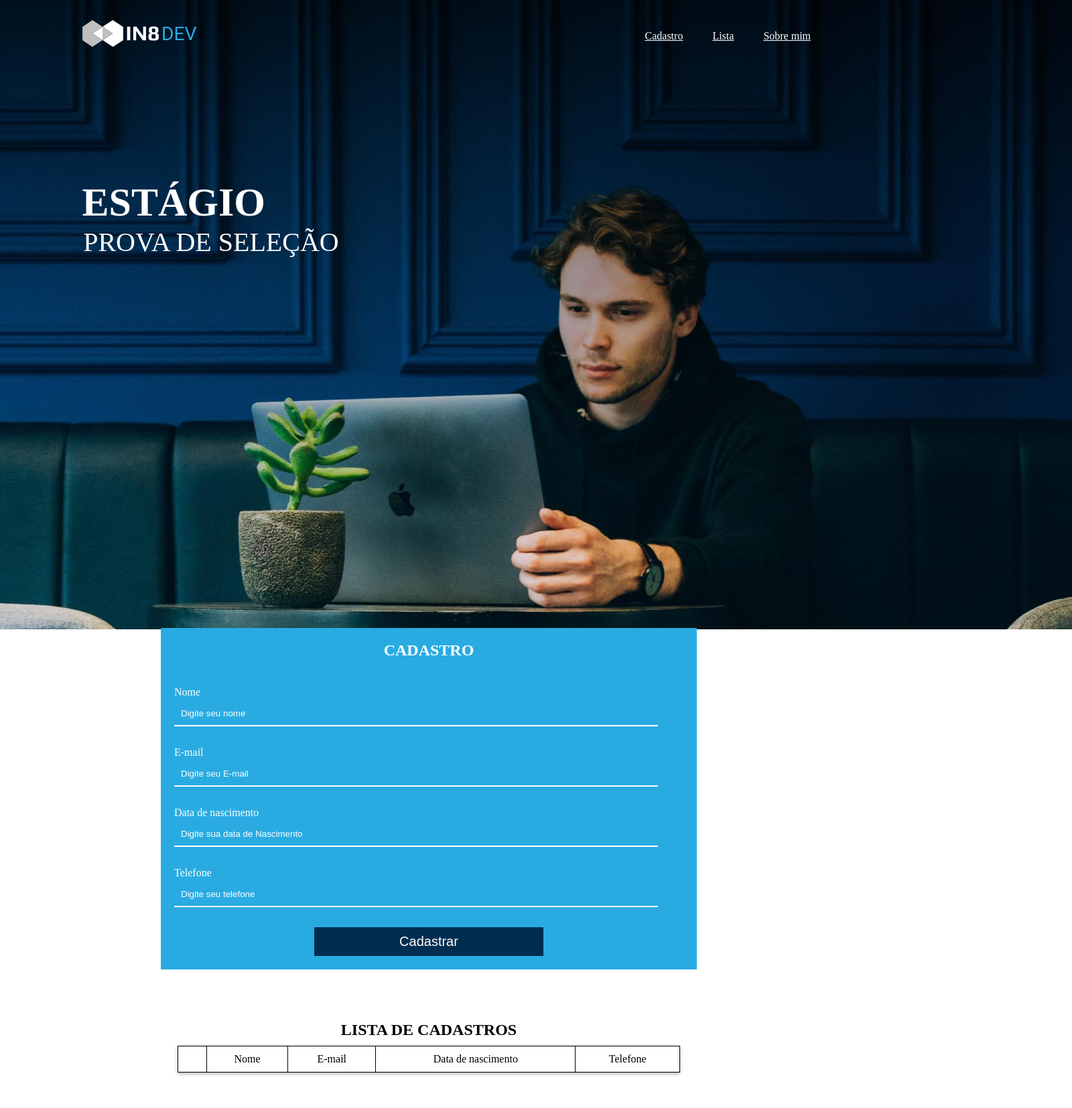
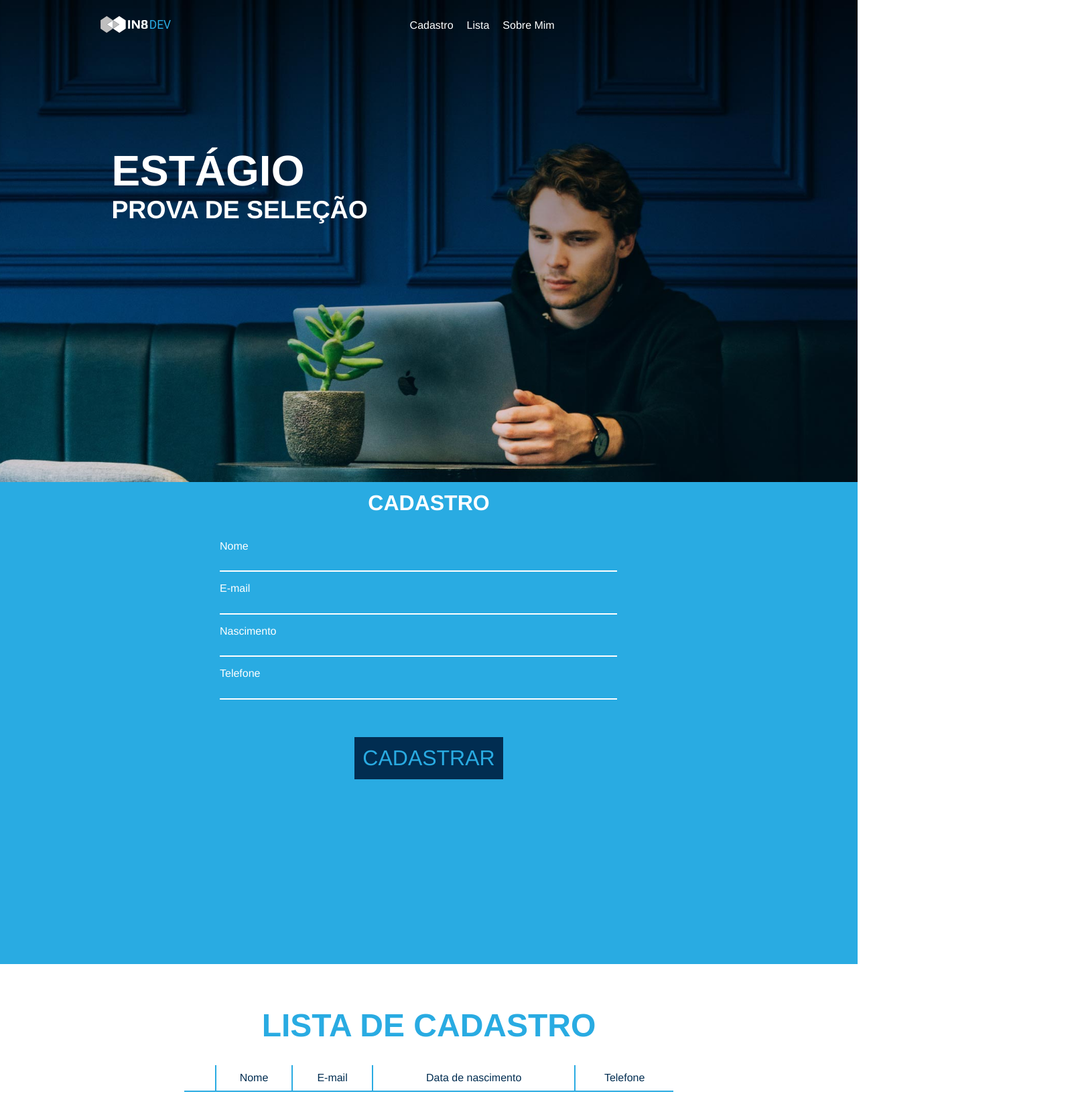
Before and after one commit to SantosCharles/prova-dev, a plain HTML site: page index.html in a window 1280 px wide. Shown: the top 1655 px of the page at 67% size, 1600 px wide, since content can reach past the window. Drawn offline with Linux system fonts and the light colour scheme.

Commit message:
Melhoria Layout

```diff
--- a/css/style.css
+++ /dev/null
@@ -1,188 +0,0 @@
-* {
-  margin: 0;
-  padding: 0;
-  box-sizing: border-box;
-}
-
-body {
-
-}
-
-main {
-  flex-direction: column;
-
-  display: flex;
-  justify-content: center;
-  align-items: center;
-}
-
-.header {
-  position: relative;
-}
-
-.img-background {
-  display: flex;
-  background-size: cover;
-  position: absolute;
-  width: -80px ;
-  top: 0;
-
-}
-
-.img-logo {
-  display: flex;
-  position: relative;
-  height: 40px;
-  right: 220px;
-}
-
-.cabecalho {
-  padding: 30px;
-  left: 250px;
-}
-
-.cabecalho-titulo {
-  display: flex;
-  position: relative;
-  font-size: 40px;
-  right: 29%;
-  top: 150px;
-  color: white;
-}
-
-span {
-  display: flex;
-  position: relative;
-  right: 41.5%;
-  top: 70px;
-}
-
-.cabecalho-item {
-  display: flex;
-  position: relative;
-  color: white;
-  display: inline;
-  margin: 20px;
-  top: -25px;
-  left: 600px;
-}
-
-.cadastro {
-  background: #29abe2;
-  width: 100%;
-  max-width: 100vh;
-  overflow: hidden;
-  position: relative;
-  top: 751px;
-}
-
-.titulo {
-  display: flex;
-  justify-content: center;
-  color: white;
-  padding: 20px;
-}
-
-.formulario {
-  padding: 20px;
-}
-
-.formulario-item {
-  margin-bottom: 10px;
-  padding-bottom: 20px;
-  position: relative;
-}
-
-.formulario-item label {
-  color: white;
-  display: inline-block;
-  margin-bottom: 5px;
-}
-
-.formulario-item input {
-  border-left: 0;
-  border-right: 0;
-  border-top: 0;
-  outline: 0;
-  border-bottom-color: white;
-
-  background: none;
-  display: block;
-  width: 95%;
-  padding: 10px;
-}
-
-input::placeholder {
-  color: white;
-}
-
-.formulario-button {
-  display: flex;
-  justify-content: center;
-}
-
-.button {
-  background-color: #012d51;
-  color: white;
-  border: none;
-  font-size: 20px;
-  width: 45%;
-  padding: 10px;
-  transition: all ease 0.5;
-}
-
-.button:hover {
-  background-color: #044275;
-}
-
-.lista {
-  flex-direction: column;
-  padding: 50px;
-  display: flex;
-  position: relative;
-  top: 48em;
-}
-.lista-titulo {
-  padding: 10px;
-  text-align: center;
-}
-
-.tabela {
-  border-collapse: collapse;
-  border: 1px solid white;
-  box-shadow: 0 2px 5px rgba(0, 0, 0, 0.3);
-  width: 750px;
-  max-width: 100%;
-  overflow: hidden;
-  position: relative;
-}
-
-.tabela td {
-  border: 1px solid;
-  padding: 10px;
-  text-align: center;
-}
-
-.tabela-item {
-  border-top: 0;
-  border: 1px solid white;
-}
-
-.tabela-item-1 {
-  border-top: 0;
-  border-left: 0;
-  border: 1px solid white;
-}
-
-.tabela-item-2 {
-  border-top: 0;
-  border-right: 0;
-  border-color: white;
-}
-
-footer {
-  display: flex;
-  align-items: flex-end;
-  position: relative;
-  top: 100em;
-}
--- a/index.html
+++ b/index.html
@@ -1,68 +1,71 @@
 <!DOCTYPE html>
-<html lang="pt-BR">
+<html lang="pt-br">
 <head>
-        <meta charset="utf-8">
-        <title>Estágio | Prova de seleção</title>
-        <meta name="description" content="">
-        <meta name="viewport" content="width=device-width, initial-scale=1">
-        <link rel="stylesheet" href="css/style.css">
+    <meta charset="UTF-8">
+    <meta name="viewport" content="width=device-width, initial-scale=1.0">
+    <title>IN8 | DEVops</title>
+    <link rel="stylesheet" href="css/styles.css">
 </head>
 <body>
-      <main>
-            <div class="img-background">
-              <img src="images/index-image.jpg" alt="Imagem background" />
+    <header id="main-banner">
+        <div class="nav-container">
+            <a href="#" class="brand">
+                <i class="fas fa-brain"></i>IN8..................
+            </a>
+            <nav>
+                <ul class="nav-container-navbar">
+                    <li>
+                        <a href="#">Cadastro</a>
+                    </li>
+                    <li>
+                        <a href="#">Lista</a>
+                    </li>
+                    <li>
+                        <a href="#">Sobre Mim</a>
+                    </li>
+                </ul>
+            </nav>
+            <a href="#" class="brand2">
+                <i class="fas fa-bars">BU</i>
+            </a>
         </div>
-        <section class="header">
-            <nav class="cabecalho">
-              <div class="img-logo">
-                <img src="images/logo-in8-dev.svg" alt="Logo IN8" />
+        <div class="title-container">
+            <h1>ESTÁGIO</h1>
+            <h3>PROVA DE SELEÇÃO</h3>
         </div>
-              <a class="cabecalho-item" href="#">Cadastro</a>
-              <a class="cabecalho-item" href="#">Lista</a>
-              <a class="cabecalho-item" href="#">Sobre mim</a>
-            </nav>
-            <div class="cabecalho-titulo">
-              <h1>ESTÁGIO</h1>
-                <span>PROVA DE SELEÇÃO</span>
-            </div>
-        </section>
-
-        <section class="cadastro">
-            <div class="titulo">
-                <h1>CADASTRO</h1>
-            </div>
+    </header>
+    <main class="cad-container">
+        <h2>Cadastro</h2>
+        <div class="formulario-container">
             <form id="formulario" class="formulario">
                 <div class="formulario-item">
                     <label for="nome">Nome</label>
-                    <input type="text" name="nome" id="nome" placeholder="Digite seu nome"/>
-            </div>
+                    <input type="text" name="nome" id="nome">
                 </div>
                 <div class="formulario-item">
                     <label for="email">E-mail</label>
-                    <input type="email" name="email" id="email"  placeholder="Digite seu E-mail">
+                    <input type="email" name="email" id="email">
                 </div>
                 <div class="formulario-item">
-                    <label for="nasc">Data de nascimento</label>
-                    <input type="text" name="nasc" id="nasc" placeholder="Digite sua data de Nascimento">
+                    <label for="nasc">Nascimento</label>
+                    <input type="text" name="nasc" id="nasc">
                 </div>
                 <div class="formulario-item">
                     <label for="tel">Telefone</label>
-                    <input type="tel" name="tel" data-js="phone" id="tel" placeholder="Digite seu telefone">
+                    <input type="tel" name="tel" data-js="phone" id="tel">
+                </div>
+            </form>
         </div>
         <div class="formulario-button">
-                    <input type="button" class="button" value="Cadastrar" onclick="cadPessoa(nome.value, email.value, nasc.value, tel.value)">
+            <input type="button" class="btn" value="Cadastrar" onclick="cadPessoa(nome.value, email.value, nasc.value, tel.value)">
         </div>
-            </form>
-        </section>
-
-        <section class="lista">
-            <div class="lista-titulo">
-                <h1>LISTA DE CADASTROS</h1>
-            </div>
-            <table class="tabela" id="tbPessoa">
-                <thead>
+    </main>
+    <div class="lista-container">
+        <h2>lista de cadastro</h2>
+        <table class="tabela" id="tbPessoa" >
+            <thead >
                 <tr>
-                        <td class="tabela-item-1"></td>
+                    <td class="tabela-item-1">&nbsp;</td>
                     <td class="tabela-item">Nome</td>
                     <td class="tabela-item">E-mail</td>
                     <td class="tabela-item">Data de nascimento</td>
@@ -70,11 +73,12 @@
                 </tr>
             </thead>
         </table>
-        </section>
-        <script src="js/script.js" async defer></script>
+    </div>
     <footer>
-          <img src="images/rodape-desktop.jpg" alt="">
+        <div class="footer-container">
+
+        </div>
     </footer>
-      </main>
+    <script src="js/script.js"></script>
 </body>
 </html>
--- /dev/null
+++ b/sass/_utilities.sass
@@ -0,0 +1,62 @@
+// Mixins
+@mixin reset
+   *
+    margin: 0
+    padding: 0
+    box-sizing: border-box
+    font-family: Helvetica
+
+    a
+        text-decoration: none
+
+    li
+        list-style: none
+
+@mixin main-hover
+   transition: .3s
+
+   &:hover
+    color: $primary-color
+
+// MOBILE
+@mixin mobile
+    @media (max-width: 425px)
+        @content
+
+
+
+.btn
+    background-color: $secundary-color
+    color: $primary-color
+    margin-top: 3rem
+    padding: .8rem
+    font-size: 2rem
+    border: none
+    text-transform: uppercase
+    transition: .4s
+
+    &:hover
+        background-color: $primary-color
+        color: $secundary-color
+        border: 1px solid $secundary-color
+
+    @include mobile
+        margin-top: 0
+        width: 76%
+
+%main-title
+    font-size: 2rem
+    text-transform: uppercase
+    padding: .8rem
+    text-align: center
+    color: white
+
+%main-title-tabela
+    font-size: 3rem
+    text-transform: uppercase
+    margin-bottom: 2rem
+    text-align: center
+    color: $primary-color
+
+    @include mobile
+        font-size: 2rem
--- /dev/null
+++ b/sass/styles.sass
@@ -0,0 +1,186 @@
+@import 'variables'
+@import 'utilities'
+
+@include reset
+
+#main-banner
+    background: $bg-image
+    height: 90vh
+    background-size: cover
+    background-position: center
+
+    @include mobile
+            background: $bg-image-mobile
+            height: 90vh
+            background-size: cover
+            background-position: center
+
+    nav
+        right: 0
+        @include mobile
+            display: none
+
+
+
+    .nav-container
+        display: flex
+        justify-content: space-between
+        top: 0
+        left: 0
+        width: 100%
+        padding: 1.5rem 6rem
+        z-index: 10
+
+        @include mobile
+            padding: 1.5rem 3rem
+            flex-direction: row-reverse
+
+        .brand
+            margin-left: 5%
+            background: $logo
+            color: transparent
+            background-repeat: no-repeat
+
+        .fas.fa-bars
+            background: $burguer-image
+            background-repeat: no-repeat
+            font-size: 1rem
+            right: 12%
+            color: transparent
+            display: none
+
+            @include mobile
+                display: block
+
+        &-navbar
+            display: flex
+            align-items: center
+            height: 100%
+            right: 5%
+
+            li
+                margin: 5px 10px
+
+
+                a
+                    color: white
+                    @include main-hover
+
+
+    .title-container
+        color: white
+        display: flex
+        font-size: 2rem
+        flex-direction: column
+        margin-left: 13%
+        align-items: flex-start
+        justify-content: center
+        height: 50vh
+
+        @include mobile
+            font-size: 1.3rem
+            height: 30vh
+            margin-left: 13%
+
+            h1
+                font-size: 3.5rem
+
+
+
+.cad-container
+    background-color: $primary-color
+    flex-direction: column
+    text-align: center
+    width: 100%
+    height: 90vh
+    margin-bottom: 2rem
+
+    h2
+        @extend %main-title
+
+    .formulario-container
+        margin-left: 25%
+        margin-top: 1rem
+        text-align: center
+        width: 50%
+        justify-content: center
+
+        @include mobile
+           margin: 13%
+
+        .formulario
+            display: flex
+            flex-direction: column
+            width: 100%
+            height: 100%
+            color: red
+
+            .formulario-item
+                text-align: left
+                font-size: 1rem
+                padding: .5rem
+
+                label
+                    color: white
+
+                    @include mobile
+                        font-size: .7rem
+
+                input
+                    width: 95%
+                    font-size: 1rem
+                    color: white
+                    padding: .3rem
+                    background: $primary-color
+                    border-color: white
+                    border-left: 0
+                    border-right: 0
+                    border-top: 0
+                    outline: 0
+
+                    @include mobile
+                        width: 160%
+
+
+.lista-container
+    text-align: center
+    width: 100%
+    height: 90vh
+    padding: 2rem
+    margin-bottom: 2rem
+
+    h2
+        @extend %main-title-tabela
+
+    .tabela
+        border-collapse: collapse
+        margin-left: 20%
+        text-align: center
+        width: 60%
+        height: 2.5rem
+        justify-content: center
+        padding: 2rem 0
+
+        &-item
+            padding: .5rem
+            border: 2px solid $primary-color
+            border-top: 0
+            color: $secundary-color
+            &-1
+                padding: .6rem
+                border: 2px solid $primary-color
+                border-top: 0
+                border-left: 0
+                color: $secundary-color
+            &-2
+                padding: .5rem
+                border: 2px solid $primary-color
+                border-top: 0
+                border-right: 0
+                color: $secundary-color
+
+.footer-container
+    background: $footer-img
+    height: 30vh
+    background-size: cover
+    background-position: center
```
Also changed, not shown: sass/_variables.sass (added, +19 -0 lines), css/styles.css (added), img/index-image-mobile.jpg (renamed from images/index-image-mobile.jpg), img/index-image.jpg (renamed from images/index-image.jpg), img/logo-in8-dev.svg (renamed from images/logo-in8-dev.svg), img/rodape-desktop.jpg (renamed from images/rodape-desktop.jpg), img/rodape-mobile.jpg (renamed from images/rodape-mobile.jpg), 2 other files. Lines whose indentation alone changed are shown as unchanged.
